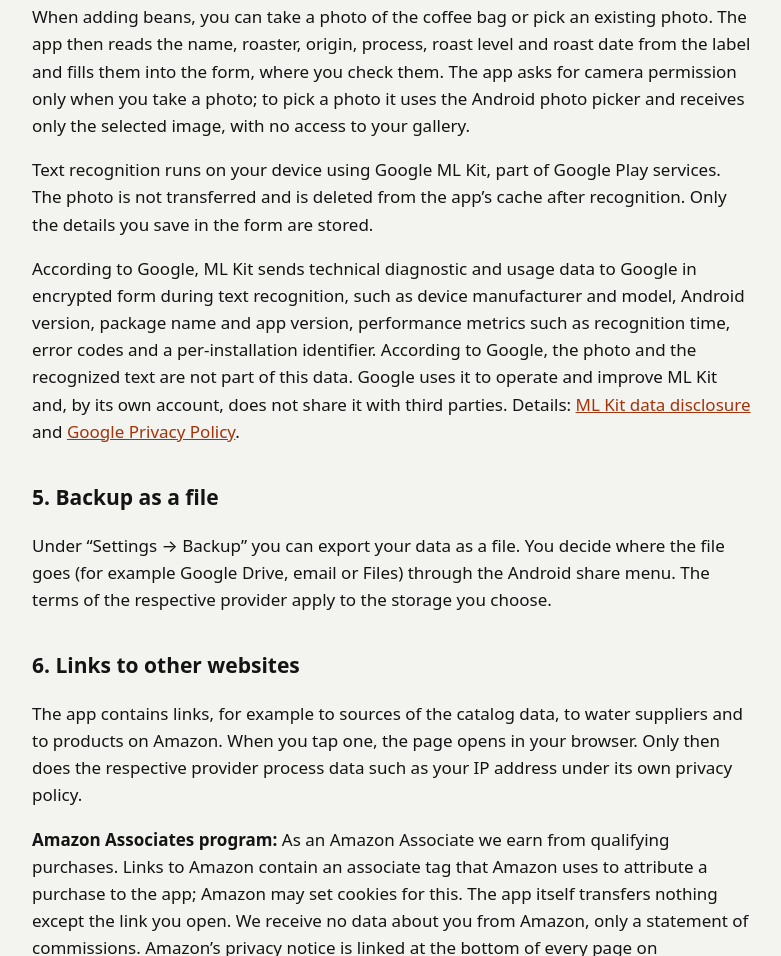
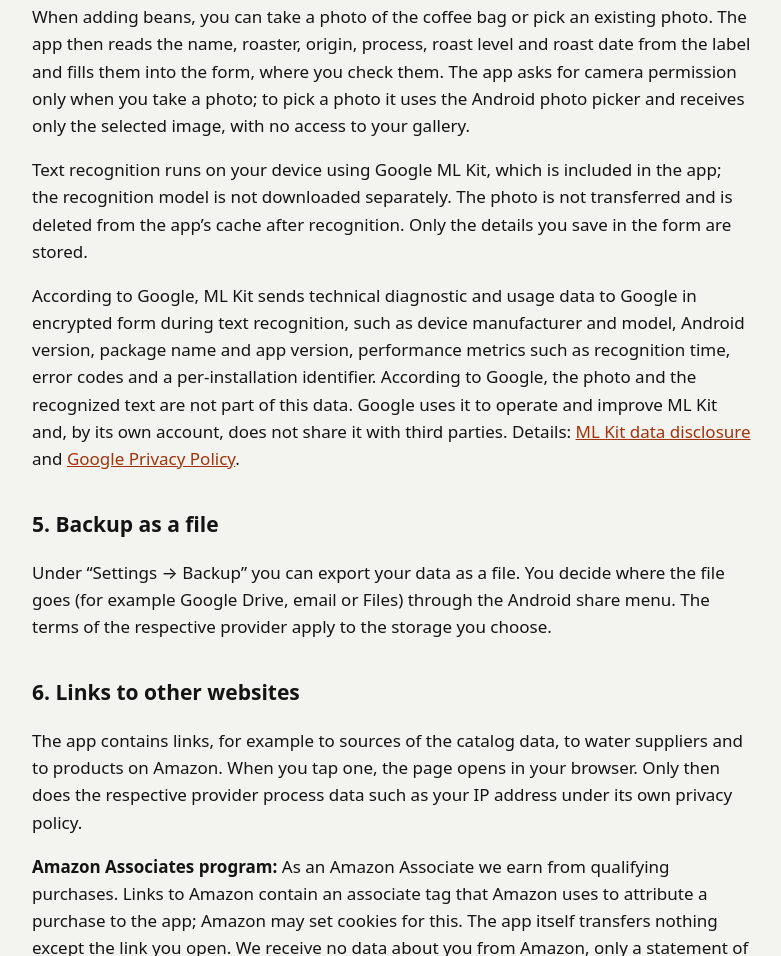
Before and after one commit to realbeardedman/realbeardedman.github.io, a plain HTML site: page sweetspot/privacy.html in a window 1280 px wide. Shown: the part 1087-2043 px from the top of the page, without its empty margins (248-1029 px from the left). Drawn offline with Linux system fonts and the light colour scheme.

Commit message:
Sweet Spot: Texterkennung ist in der App enthalten
Co-Authored-By: Claude Opus 5.5 <noreply@anthropic.com>
Claude-Session: https://claude.ai/code/session_017b8754G5ZVNqU2vUKhwRYH

```diff
--- a/sweetspot/privacy.html
+++ b/sweetspot/privacy.html
@@ -46,7 +46,7 @@
 
   <h2>4. Camera and photos</h2>
   <p>When adding beans, you can take a photo of the coffee bag or pick an existing photo. The app then reads the name, roaster, origin, process, roast level and roast date from the label and fills them into the form, where you check them. The app asks for camera permission only when you take a photo; to pick a photo it uses the Android photo picker and receives only the selected image, with no access to your gallery.</p>
-  <p>Text recognition runs on your device using Google ML Kit, part of Google Play services. The photo is not transferred and is deleted from the app’s cache after recognition. Only the details you save in the form are stored.</p>
+  <p>Text recognition runs on your device using Google ML Kit, which is included in the app; the recognition model is not downloaded separately. The photo is not transferred and is deleted from the app’s cache after recognition. Only the details you save in the form are stored.</p>
   <p>According to Google, ML Kit sends technical diagnostic and usage data to Google in encrypted form during text recognition, such as device manufacturer and model, Android version, package name and app version, performance metrics such as recognition time, error codes and a per-installation identifier. According to Google, the photo and the recognized text are not part of this data. Google uses it to operate and improve ML Kit and, by its own account, does not share it with third parties. Details: <a href="https://developers.google.com/ml-kit/android-data-disclosure">ML Kit data disclosure</a> and <a href="https://policies.google.com/privacy">Google Privacy Policy</a>.</p>
 
   <h2>5. Backup as a file</h2>
```
Also changed, not shown: sweetspot/datenschutz.html (+1 -1 lines).
